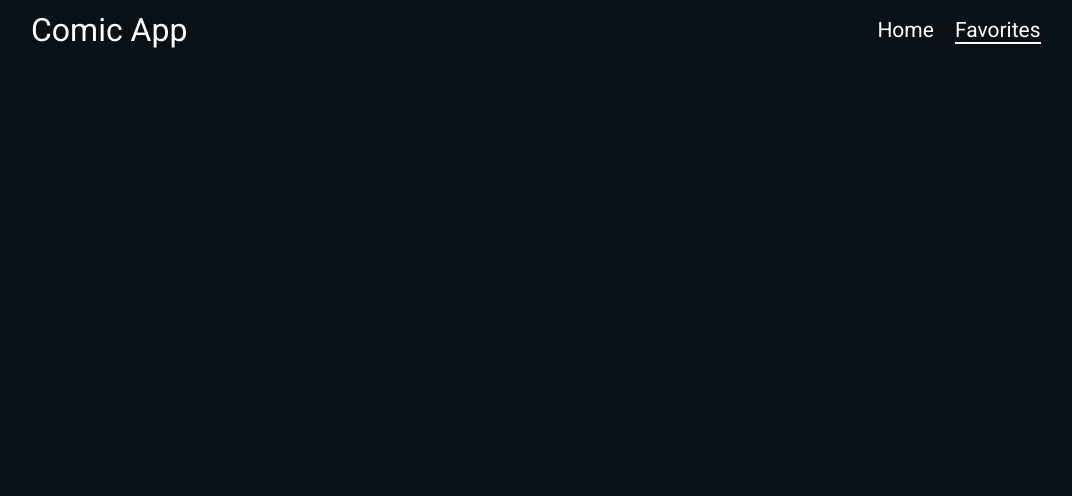
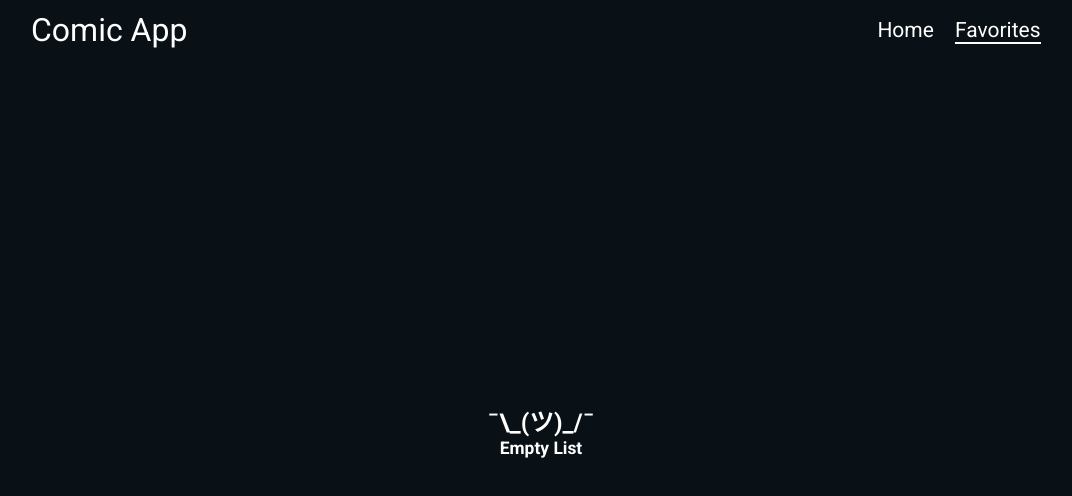
Before and after one commit to gabrielgambarra/comic-app, a React (Create React App) app: page /favorites in a window 1280 px wide. Shown: the top 496 px of the page, without its empty margins (99-1171 px from the left). Built offline with nearby package versions, Linux system fonts and the light colour scheme; no server answers.

Commit message:
Implement Empty List on Favorites

```diff
--- /dev/null
+++ b/src/components/EmptyList/index.js
@@ -0,0 +1,13 @@
+import React from "react";
+import { EmptyListContainer } from "./style";
+
+const EmptyList = () => {
+  return (
+    <EmptyListContainer>
+      <h3>¯\_(ツ)_/¯</h3>
+      <h5>Empty List</h5>
+    </EmptyListContainer>
+  );
+};
+
+export default EmptyList;
--- /dev/null
+++ b/src/components/EmptyList/style.js
@@ -0,0 +1,10 @@
+import styled from "styled-components";
+import { Flex } from "../../shared/styles";
+
+export const EmptyListContainer = styled(Flex)`
+  flex-direction: column;
+  height: 100vh;
+  width: 100%;
+  justify-content: center;
+  align-items: center;
+`;
--- a/src/pages/Favorite/index.js
+++ b/src/pages/Favorite/index.js
@@ -2,14 +2,17 @@ import React from "react";
 import CharacterGrid from "../../components/CharacterGrid";
 import { FavoriteContainer } from "./style";
 import { useFavorite } from "../../hooks/useFavorite";
+import EmptyList from "../../components/EmptyList";
 
 const Favorite = () => {
   const { favorites } = useFavorite();
 
   return (
     <FavoriteContainer>
-      {favorites.length > 0 && (
+      {favorites.length > 0 ? (
         <CharacterGrid characters={favorites} pagination={false} />
+      ) : (
+        <EmptyList />
       )}
     </FavoriteContainer>
   );
```
